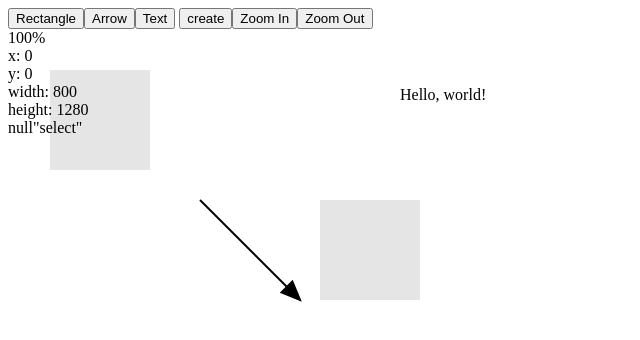
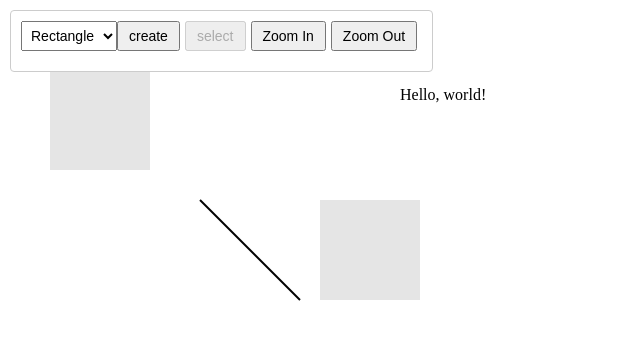
Before and after one commit to mlhoutel/maginet, a React (Vite) app: page / in a window 1280 px wide. Shown: the top 340 px of the page, without its empty margins (0-640 px from the left). Built offline with nearby package versions, Linux system fonts and the light colour scheme.

Commit message:
better text ux

```diff
--- /dev/null
+++ b/src/Canvas.css
@@ -0,0 +1,22 @@
+.selection-panel {
+  position: absolute;
+  top: 10px;
+  left: 10px;
+  background: white;
+  padding: 10px;
+  border: 1px solid #ccc;
+  border-radius: 4px;
+  z-index: 1000;
+}
+
+.selection-panel select {
+  margin-bottom: 10px;
+  padding: 5px;
+  font-size: 14px;
+}
+
+.selection-panel button {
+  margin-right: 5px;
+  padding: 5px 10px;
+  font-size: 14px;
+}
--- a/src/Canvas.tsx
+++ b/src/Canvas.tsx
@@ -1,5 +1,6 @@
 import * as React from "react";
 import { Shape as ShapeComponent } from "./Shape";
+import "./Canvas.css";
 
 interface Point {
   x: number;
@@ -32,36 +33,36 @@ export function screenToCanvas(point: Point, camera: Camera): Point {
   };
 }
 
-// eslint-disable-next-line @typescript-eslint/no-unused-vars
-function canvasToScreen(point: Point, camera: Camera): Point {
-  return {
-    x: (point.x - camera.x) * camera.z,
-    y: (point.y - camera.y) * camera.z,
-  };
-}
+// Remove the unused canvasToScreen function
+// function canvasToScreen(point: Point, camera: Camera): Point {
+//   return {
+//     x: (point.x - camera.x) * camera.z,
+//     y: (point.y - camera.y) * camera.z,
+//   };
+// }
 
-interface Box {
-  minX: number;
-  minY: number;
-  maxX: number;
-  maxY: number;
-  width: number;
-  height: number;
-}
+// interface Box {
+//   minX: number;
+//   minY: number;
+//   maxX: number;
+//   maxY: number;
+//   width: number;
+//   height: number;
+// }
 
-function getViewport(camera: Camera, box: Box): Box {
-  const topLeft = screenToCanvas({ x: box.minX, y: box.minY }, camera);
-  const bottomRight = screenToCanvas({ x: box.maxX, y: box.maxY }, camera);
+// function getViewport(camera: Camera, box: Box): Box {
+//   const topLeft = screenToCanvas({ x: box.minX, y: box.minY }, camera);
+//   const bottomRight = screenToCanvas({ x: box.maxX, y: box.maxY }, camera);
 
-  return {
-    minX: topLeft.x,
-    minY: topLeft.y,
-    maxX: bottomRight.x,
-    maxY: bottomRight.y,
-    height: bottomRight.x - topLeft.x,
-    width: bottomRight.y - topLeft.y,
-  };
-}
+//   return {
+//     minX: topLeft.x,
+//     minY: topLeft.y,
+//     maxX: bottomRight.x,
+//     maxY: bottomRight.y,
+//     height: bottomRight.x - topLeft.x,
+//     width: bottomRight.y - topLeft.y,
+//   };
+// }
 
 function panCamera(camera: Camera, dx: number, dy: number): Camera {
   return {
@@ -142,8 +143,14 @@ export default function Canvas() {
     origin: number[];
   } | null>(null);
 
+  const inputRef = React.useRef<HTMLInputElement>(null);
   const [mode, setMode] = React.useState<Mode>("select");
   const [shapeType, setShapeType] = React.useState<ShapeType>("rectangle");
+
+  const [editingText, setEditingText] = React.useState<{
+    id: string;
+    text: string;
+  } | null>(null);
 
   function onPointerDownCanvas(e: React.PointerEvent<SVGElement>) {
     const { x, y } = screenToCanvas({ x: e.clientX, y: e.clientY }, camera);
@@ -151,20 +158,21 @@ export default function Canvas() {
     if (mode === "create") {
       e.currentTarget.setPointerCapture(e.pointerId);
       if (shapeType === "text") {
-        const text = prompt("Enter text:") || ""; // Prompt user for text
-        const textWidth = text.length * 10; // Assuming each character is 10 units wide
-        const textHeight = 100; // Assuming a fixed height for the text
         const id = generateId();
         setShapes({
           ...shapes,
           [id]: {
             id,
             point,
-            size: [textWidth, textHeight], // Dynamically calculating the size of the text
+            size: [0, 0], // Initial size, will be updated when text is entered
             type: "text",
-            text,
+            text: "",
           },
         });
+        setEditingText({ id, text: "" });
+        setTimeout(() => {
+          inputRef.current?.focus();
+        }, 0);
       } else {
         setShapeInCreation({
           shape: {
@@ -245,14 +253,33 @@ export default function Canvas() {
 
   const transform = `scale(${camera.z}) translate(${camera.x}px, ${camera.y}px)`;
 
-  const viewport = getViewport(camera, {
-    minX: 0,
-    minY: 0,
-    maxX: window.innerWidth,
-    maxY: window.innerHeight,
-    width: window.innerWidth,
-    height: window.innerHeight,
-  });
+  // const viewport = getViewport(camera, {
+  //   minX: 0,
+  //   minY: 0,
+  //   maxX: window.innerWidth,
+  //   maxY: window.innerHeight,
+  //   width: window.innerWidth,
+  //   height: window.innerHeight,
+  // });
+
+  function onTextChange(e: React.ChangeEvent<HTMLInputElement>) {
+    if (editingText) {
+      const updatedText = e.target.value;
+      setEditingText({ ...editingText, text: updatedText });
+      setShapes({
+        ...shapes,
+        [editingText.id]: {
+          ...shapes[editingText.id],
+          text: updatedText,
+          size: [updatedText.length * 10, 100], // Update size based on text length
+        },
+      });
+    }
+  }
+
+  function onTextBlur() {
+    setEditingText(null);
+  }
 
   return (
     <div>
@@ -269,6 +296,7 @@ export default function Canvas() {
               shape={shape}
               shapes={shapes}
               setShapes={setShapes}
+              setEditingText={setEditingText}
               camera={camera}
               mode={mode}
               rDragging={rDragging}
@@ -276,6 +304,7 @@ export default function Canvas() {
           ))}
           {shapeInCreation && (
             <ShapeComponent
+              setEditingText={setEditingText}
               key={shapeInCreation.shape.id}
               shape={shapeInCreation.shape}
               shapes={shapes}
@@ -285,6 +314,22 @@ export default function Canvas() {
               rDragging={rDragging}
             />
           )}
+          {editingText && (
+            <foreignObject
+              x={shapes[editingText.id].point[0]}
+              y={shapes[editingText.id].point[1] - 16}
+              width={200}
+              height={32}
+            >
+              <input
+                ref={inputRef}
+                type="text"
+                value={editingText.text}
+                onChange={onTextChange}
+                onBlur={onTextBlur}
+              />
+            </foreignObject>
+          )}
         </g>
       </svg>
       <div>
@@ -293,16 +338,9 @@ export default function Canvas() {
           setMode={setMode}
           mode={mode}
           setShapeType={setShapeType}
+          shapeType={shapeType}
         />
-
-        <div>{Math.floor(camera.z * 100)}%</div>
-        <div>x: {Math.floor(viewport.minX)}</div>
-        <div>y: {Math.floor(viewport.minY)}</div>
-        <div>width: {Math.floor(viewport.width)}</div>
-        <div>height: {Math.floor(viewport.height)}</div>
       </div>
-      {JSON.stringify(shapeInCreation)}
-      {JSON.stringify(mode)}
     </div>
   );
 }
@@ -312,25 +350,36 @@ function SelectionPanel({
   setCamera,
   setMode,
   mode,
+  shapeType,
   setShapeType,
 }: {
   setCamera: React.Dispatch<React.SetStateAction<Camera>>;
   setMode: React.Dispatch<React.SetStateAction<Mode>>;
   mode: Mode;
+  shapeType: ShapeType;
   setShapeType: React.Dispatch<React.SetStateAction<ShapeType>>;
 }) {
   return (
     <div className="selection-panel">
-      <button onClick={() => setShapeType("rectangle")}>Rectangle</button>
-      <button onClick={() => setShapeType("arrow")}>Arrow</button>
-      <button onClick={() => setShapeType("text")}>Text</button>{" "}
-      {/* Add Text button */}
+      <select
+        value={shapeType}
+        onChange={(e) => setShapeType(e.target.value as ShapeType)}
+      >
+        <option value="rectangle">Rectangle</option>
+        <option value="circle">Circle</option>
+        <option value="arrow">Arrow</option>
+        <option value="text">Text</option>
+      </select>
       <button
+        disabled={mode === "create"}
         onClick={() => {
-          setMode((prev) => (prev === "create" ? "select" : "create"));
+          setMode("create");
         }}
       >
-        {mode === "create" ? "select" : "create"}
+        create
+      </button>
+      <button disabled={mode === "select"} onClick={() => setMode("select")}>
+        select
       </button>
       <button onClick={() => setCamera(zoomIn)}>Zoom In</button>
       <button onClick={() => setCamera(zoomOut)}>Zoom Out</button>
--- a/src/Shape.tsx
+++ b/src/Shape.tsx
@@ -14,6 +14,7 @@ export function Shape({
   camera,
   rDragging,
   mode,
+  setEditingText,
 }: {
   shape: ShapeType;
   shapes: Record<string, ShapeType>;
@@ -24,6 +25,12 @@ export function Shape({
     shape: ShapeType;
     origin: number[];
   } | null>;
+  setEditingText: React.Dispatch<
+    React.SetStateAction<{
+      id: string;
+      text: string;
+    } | null>
+  >;
 }) {
   function onPointerMove(e: React.PointerEvent<SVGElement>) {
     if (mode !== "select") return;
@@ -81,30 +88,6 @@ export function Shape({
     }
   }
 
-  // take into account the angle of the arrow, its position, and size
-  const lineAngle = Math.atan2(height, width);
-  const arrowAngle = Math.PI / 8;
-  const arrowLength = 20;
-  const arrowHead = (
-    <path
-      key={shape.id + "-arrowhead"}
-      id={shape.id + "-arrowhead"}
-      d={`M ${x + width} ${y + height} L ${
-        x + width - arrowLength * Math.cos(lineAngle + arrowAngle)
-      } ${y + height - arrowLength * Math.sin(lineAngle + arrowAngle)} L ${
-        x + width - arrowLength * Math.cos(lineAngle - arrowAngle)
-      } ${y + height - arrowLength * Math.sin(lineAngle - arrowAngle)} Z`}
-      stroke="black"
-      strokeWidth="2"
-      fill="black"
-    />
-  );
-
-  const drawArrowHead =
-    shape.type === "arrow" &&
-    Math.abs(x) > arrowLength * 2 &&
-    Math.abs(height) > arrowLength * 2;
-
   switch (shape.type) {
     case "rectangle":
       // opacity background
@@ -136,7 +119,6 @@ export function Shape({
             onPointerMove={onPointerMove}
             onPointerUp={onPointerUp}
           />
-          {drawArrowHead && arrowHead}
         </>
       );
     case "text":
@@ -149,6 +131,9 @@ export function Shape({
           onPointerDown={onPointerDown}
           onPointerMove={onPointerMove}
           onPointerUp={onPointerUp}
+          onDoubleClick={() => {
+            setEditingText({ id: shape.id, text: shape.text! });
+          }}
         >
           {shape.text}
         </text>
```
